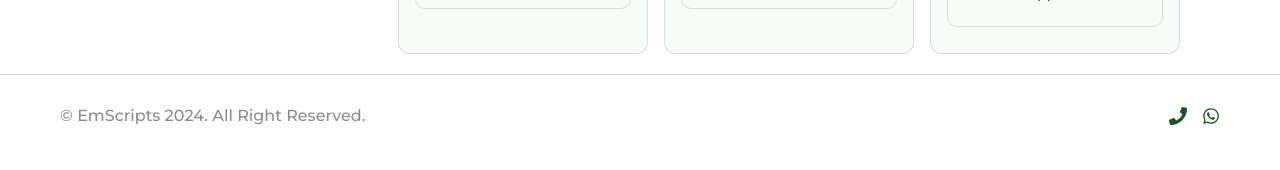
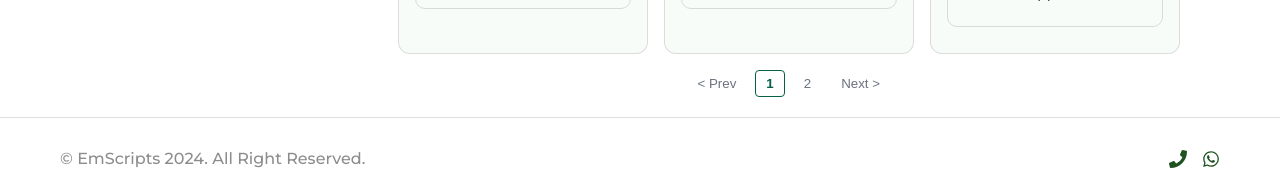
Before and after one commit to dhruvjain2003/Doctor-Appointment, a Next.js app: page /appointments in a window 1280 px wide. Shown: the part 1289-1459 px from the top of the page. Built offline with nearby package versions, Linux system fonts and the light colour scheme.

Commit message:
fixed dates

```diff
--- a/app/components/DoctorAccumalator/DoctorAccumulator.jsx
+++ b/app/components/DoctorAccumalator/DoctorAccumulator.jsx
@@ -1,3 +1,4 @@
+import React, { useState } from "react";
 import DoctorCard from "../DoctorCards/DoctorCards";
 import Filter from "../LeftSideBar/LeftSideBar";
 import styles from "./DoctorAccumulator.module.css";
@@ -51,9 +52,27 @@ const doctors = [
         image: "https://randomuser.me/api/portraits/men/35.jpg",
         ratings: 1,
     },
+    {
+        id: 7,
+        name: "Dr. Arjun Nair",
+        specialty: "Orthopedic Surgeon",
+        experience: "9 Years",
+        image: "https://randomuser.me/api/portraits/men/35.jpg",
+        ratings: 1,
+    },
 ];
 
 const DoctorList = () => {
+    const [currentPage, setCurrentPage] = useState(1);
+    const doctorsPerPage = 6;
+
+    // Calculate the current doctors to display
+    const indexOfLastDoctor = currentPage * doctorsPerPage;
+    const indexOfFirstDoctor = indexOfLastDoctor - doctorsPerPage;
+    const currentDoctors = doctors.slice(indexOfFirstDoctor, indexOfLastDoctor);
+
+    // Change page
+    const paginate = (pageNumber) => setCurrentPage(pageNumber);
 
     return (
         <div className={styles.container}>
@@ -66,15 +85,76 @@ const DoctorList = () => {
                 </div>
                 <div className={styles.right}>
                     <div className={styles.cardContainer}>
-                        {doctors.map((doctor)=>(
+                        {currentDoctors.map((doctor) => (
                             <DoctorCard key={doctor.id} doctor={doctor} />
                         ))}
                     </div>
+                    <Pagination
+                        doctorsPerPage={doctorsPerPage}
+                        totalDoctors={doctors.length}
+                        paginate={paginate}
+                        currentPage={currentPage}
+                    />
                 </div>
             </div>
         </div>
     );
+};
 
+
+const Pagination = ({ doctorsPerPage, totalDoctors, paginate, currentPage }) => {
+    const pageNumbers = [];
+    const totalPages = Math.ceil(totalDoctors / doctorsPerPage);
+
+    if (totalPages <= 7) {
+        for (let i = 1; i <= totalPages; i++) {
+            pageNumbers.push(i);
+        }
+    } else {
+        pageNumbers.push(1);
+        if (currentPage > 3) pageNumbers.push("...");
+        for (let i = Math.max(2, currentPage - 1); i <= Math.min(totalPages - 1, currentPage + 1); i++) {
+            pageNumbers.push(i);
+        }
+        if (currentPage < totalPages - 2) pageNumbers.push("...");
+        pageNumbers.push(totalPages);
+    }
+
+    return (
+        <nav>
+            <ul className={styles.pagination}>
+                <li className={styles.pageItem}>
+                    <button
+                        onClick={() => paginate(currentPage - 1)}
+                        disabled={currentPage === 1}
+                        className={currentPage === 1 ? styles.disabled : ""}
+                    >
+                        &lt; Prev
+                    </button>
+                </li>
+
+                {pageNumbers.map((number, index) =>
+                    number === "..." ? (
+                        <span key={index} className={styles.ellipsis}>...</span>
+                    ) : (
+                        <li key={number} className={`${styles.pageItem} ${currentPage === number ? styles.active : ""}`}>
+                            <button onClick={() => paginate(number)}>{number}</button>
+                        </li>
+                    )
+                )}
+
+                <li className={styles.pageItem}>
+                    <button
+                        onClick={() => paginate(currentPage + 1)}
+                        disabled={currentPage === totalPages}
+                        className={currentPage === totalPages ? styles.disabled : ""}
+                    >
+                        Next &gt;
+                    </button>
+                </li>
+            </ul>
+        </nav>
+    );
 };
 
 export default DoctorList;
--- a/app/components/DoctorAccumalator/DoctorAccumulator.module.css
+++ b/app/components/DoctorAccumalator/DoctorAccumulator.module.css
@@ -34,6 +34,56 @@
     flex-direction: row;
 }
 
+.pagination {
+    display: flex;
+    justify-content: center;
+    align-items: center;
+    gap: 8px;
+    font-family: Arial, sans-serif;
+    font-size: 14px;
+    color: #6b7280;
+    margin-top: 1rem;
+}
+
+.pagination li{
+    list-style: none;
+}
+
+.pagination button {
+    background: none;
+    border: none;
+    cursor: pointer;
+    padding: 6px 10px;
+    color: #6b7280;
+    transition: color 0.2s ease-in-out;
+}
+
+.pagination button:hover {
+    color: #1f2937;
+}
+
+.pageItem button {
+    border: 1px solid transparent;
+    padding: 5px 10px;
+    border-radius: 4px;
+}
+
+.active button {
+    border-color: #065f46;
+    color: #065f46;
+    font-weight: bold;
+}
+
+.disabled {
+    color: #d1d5db;
+    cursor: not-allowed;
+}
+
+.ellipsis {
+    padding: 6px 10px;
+    color: #6b7280;
+}
+
 @media (min-width: 768px) {
     .subContainer {
         flex-direction: row;
```
